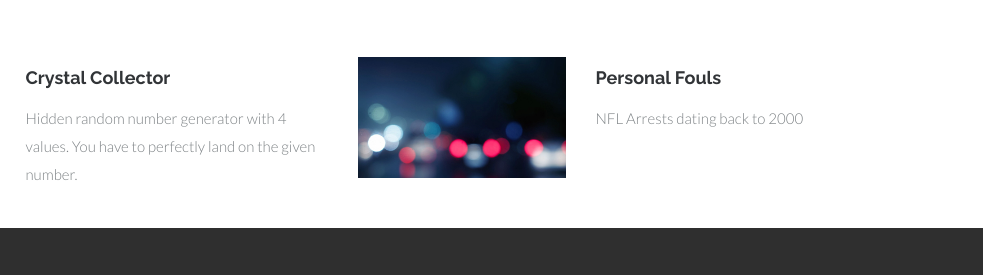
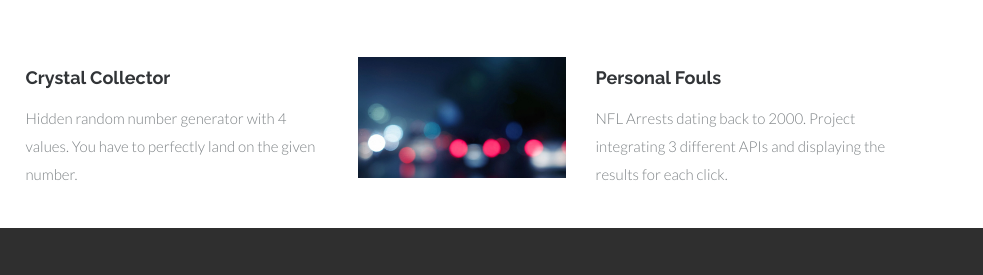
Before and after one commit to ryansteven79/Bootstrap-Portfolio-2, a plain HTML site: page index.html in a window 1280 px wide. Shown: the part 3339-3614 px from the top of the page, 297-1280 px from the left. Drawn offline with nearby package versions, Linux system fonts and the light colour scheme.

Commit message:
added target=blank, more description to personal fouls v2h

```diff
--- a/index.html
+++ b/index.html
@@ -280,10 +280,10 @@
           </div>
           <div class="col-sm-6 item">
             <div class="row">
-              <div class="col-md-12 col-lg-5"><a href="https://personal-fouls-v2h.herokuapp.com/"><img class="img-fluid" src="img/portfolio-placeholder.jpg"></a></div>
+              <div class="col-md-12 col-lg-5"><a href="https://personal-fouls-v2h.herokuapp.com/" target="blank"><img class="img-fluid" src="img/portfolio-placeholder.jpg"></a></div>
               <div class="col">
                 <h3 class="name">Personal Fouls</h3>
-                <p class="description">NFL Arrests dating back to 2000</p>
+                <p class="description">NFL Arrests dating back to 2000. Project integrating 3 different APIs and displaying the results for each click.</p>
               </div>
             </div>
           </div>
```
